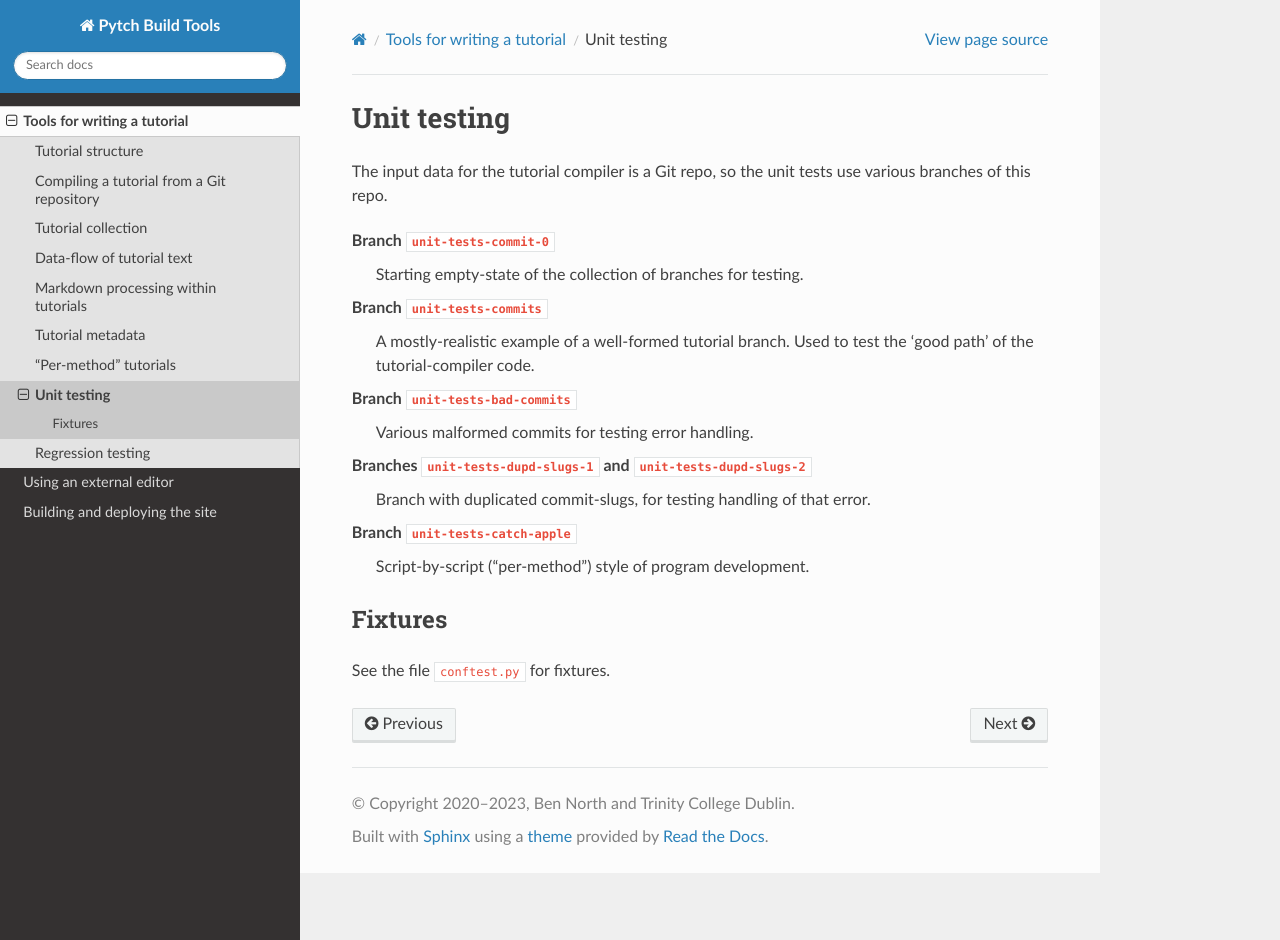
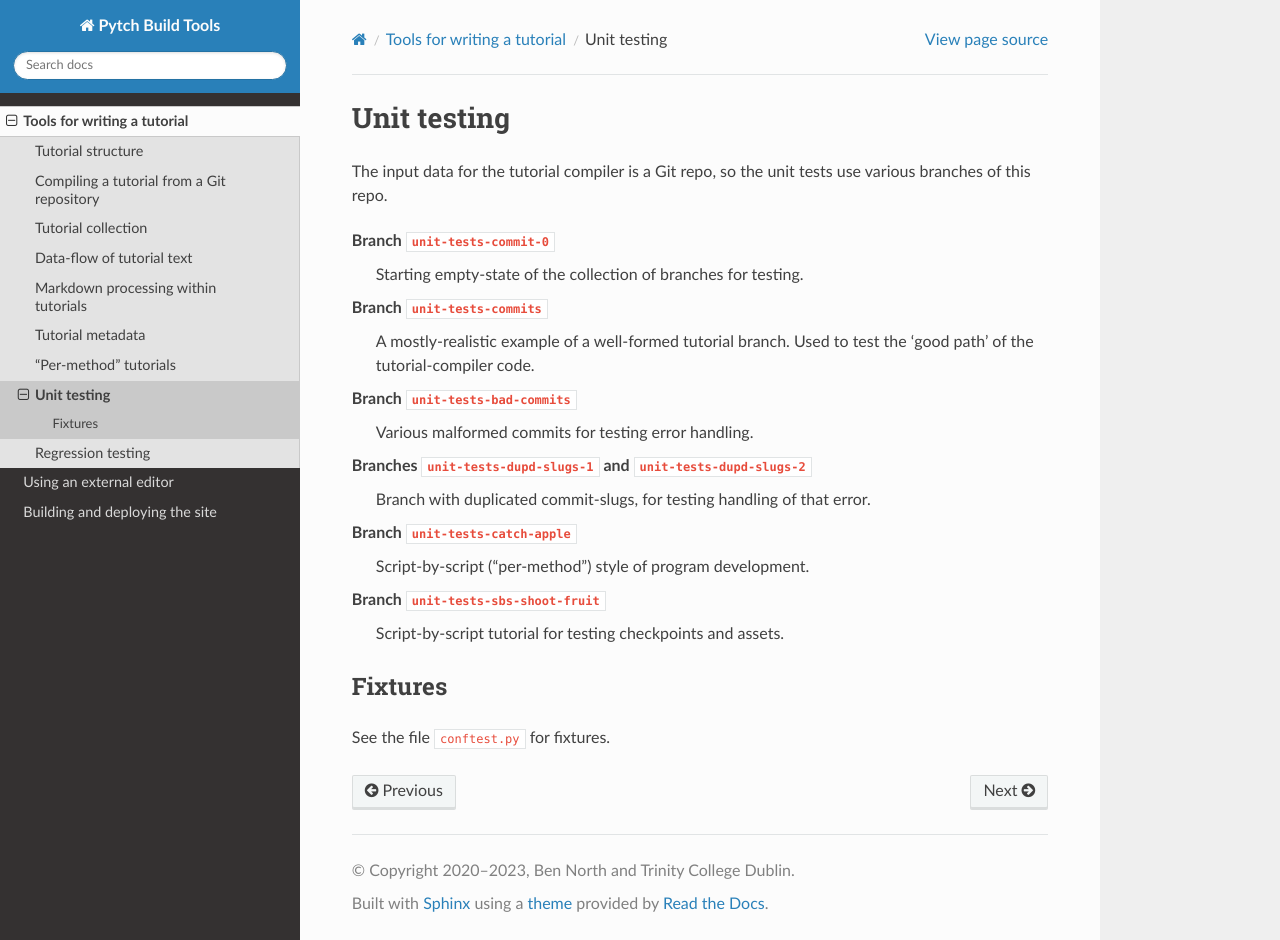
Before and after one commit to pytchlang/pytch-build, a Sphinx documentation site: the page built from doc/source/tutorialcompiler/unit-testing.rst, in a window 1280 px wide and 940 px high. Built offline with Sphinx 7.4.7 and the Read the Docs theme 3.1.0, drawn with Linux system fonts in a browser that asks for light colours.

Commit message:
Update docs for old unit testing branch
Overlooked when adding branch.

```diff
--- a/doc/source/tutorialcompiler/unit-testing.rst
+++ b/doc/source/tutorialcompiler/unit-testing.rst
@@ -21,6 +21,9 @@ Branches ``unit-tests-dupd-slugs-1`` and ``unit-tests-dupd-slugs-2``
 Branch ``unit-tests-catch-apple``
   Script-by-script ("per-method") style of program development.
 
+Branch ``unit-tests-sbs-shoot-fruit``
+  Script-by-script tutorial for testing checkpoints and assets.
+
 
 Fixtures
 --------
```
